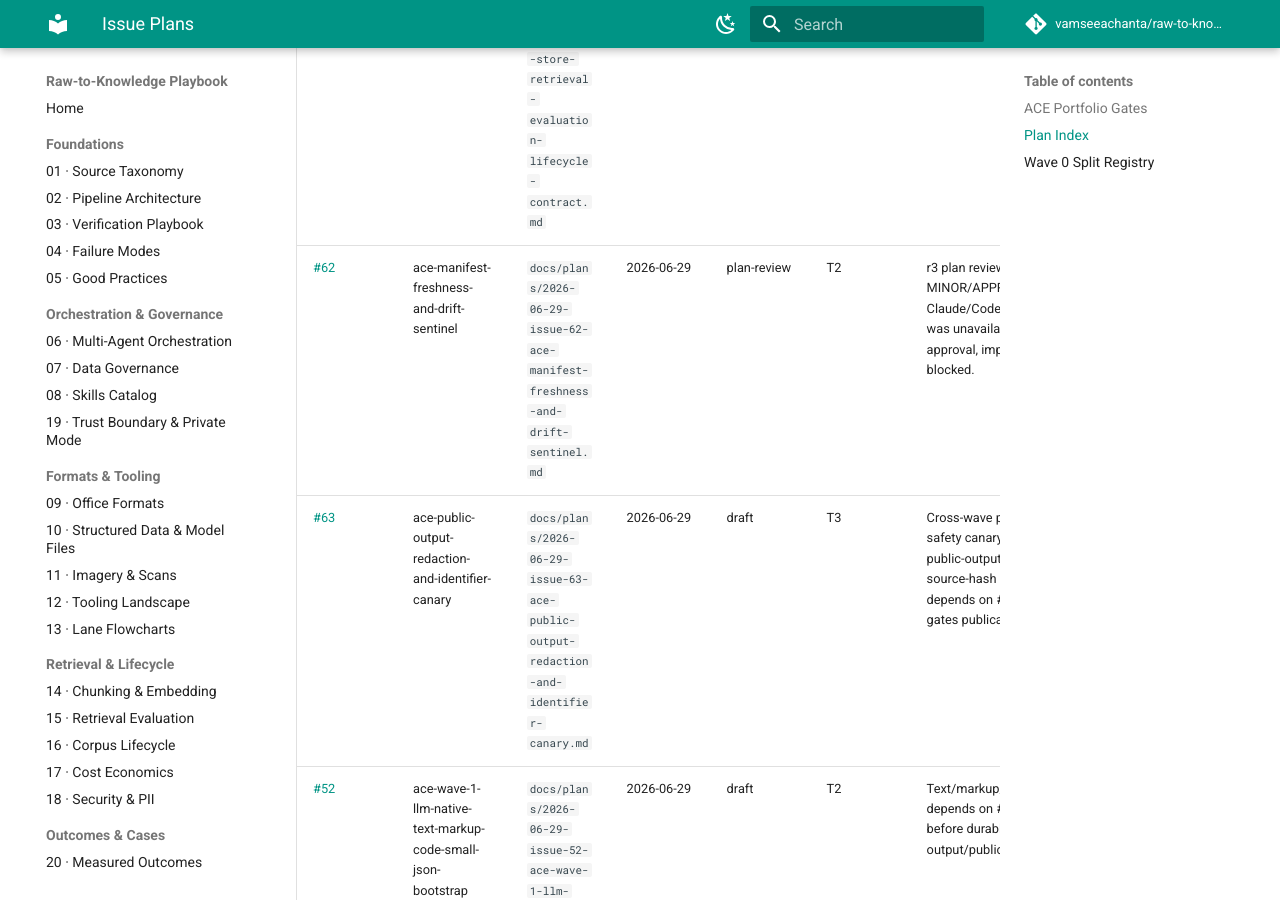
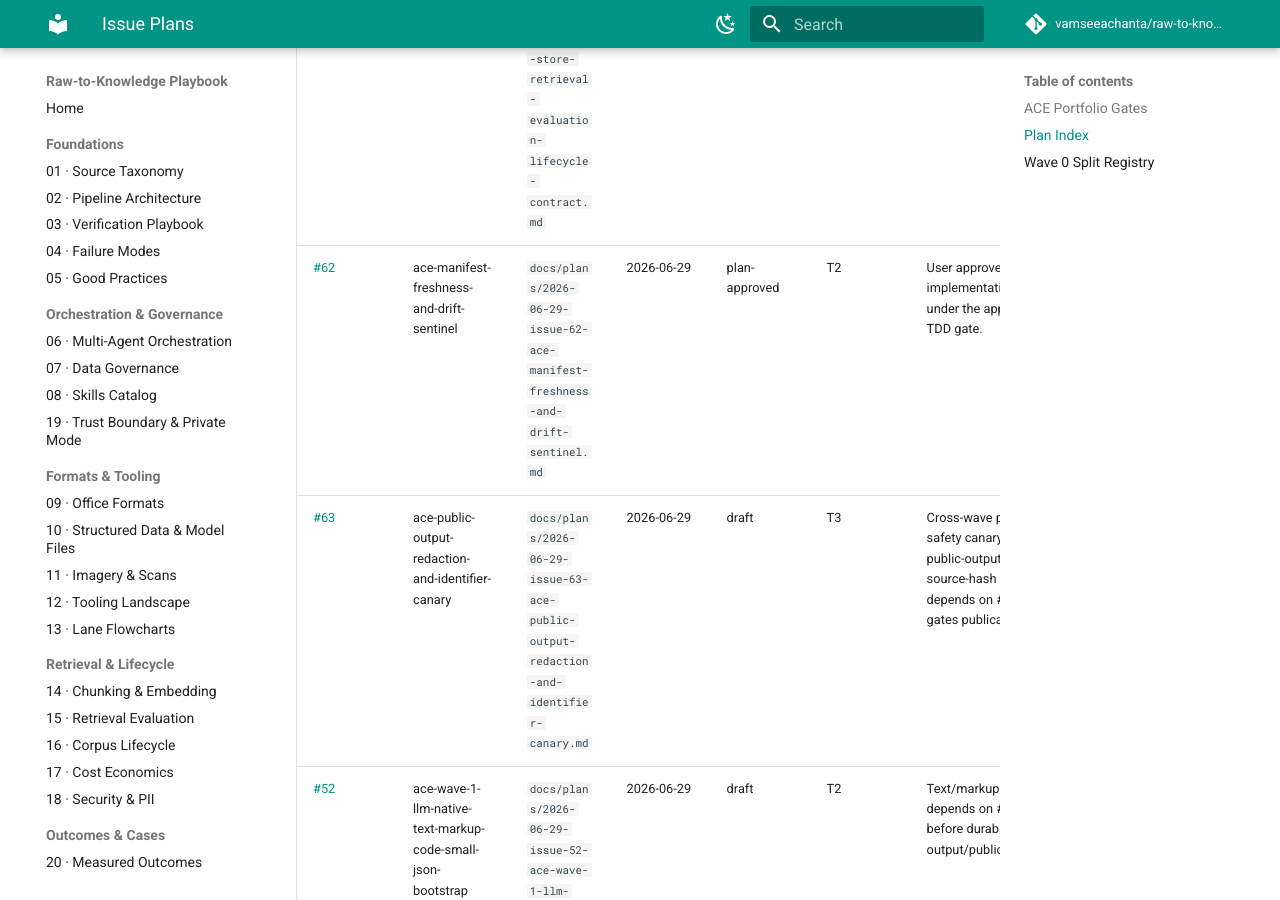
Before and after one commit to vamseeachanta/raw-to-knowledge-playbook, an MkDocs documentation site: the page built from docs/plans/README.md, in a window 1280 px wide and 900 px high, scrolled down 3362 px. Built offline with MkDocs 1.6.1 and Material for MkDocs 9.7.7, drawn with Linux system fonts in a browser that asks for light colours; comment, search, counter and statistics services are not loaded.

Commit message:
docs: record ace manifest sentinel approval

```diff
--- a/docs/plans/README.md
+++ b/docs/plans/README.md
@@ -33,7 +33,7 @@ CI validators in this repo must validate repo-local contracts, snapshots, and ap
 | [#67](https://github.com/vamseeachanta/raw-to-knowledge-playbook/issues/67) | ace-wave-0-bounded-sampling-firewall | `docs/plans/2026-06-30-issue-67-ace-wave-0-bounded-sampling-firewall.md` | 2026-06-30 | plan-review | T3 | r13 plan review returned MINOR from Claude/Codex while Gemini was unavailable; ready for user approval, implementation blocked. |
 | [#68](https://github.com/vamseeachanta/raw-to-knowledge-playbook/issues/68) | ace-public-surface-self-scan-control-plane | `docs/plans/2026-06-30-issue-68-ace-public-surface-self-scan-control-plane.md` | 2026-06-30 | draft | T3 | Blocked-draft scanner contract; not ready for plan review until [#66](https://github.com/vamseeachanta/raw-to-knowledge-playbook/issues/66) token fixture/private-field placeholder contract is planned/approved or #68 scope is explicitly narrowed. |
 | [#61](https://github.com/vamseeachanta/raw-to-knowledge-playbook/issues/61) | ace-cross-wave-knowledge-store-retrieval-evaluation-lifecycle-contract | `docs/plans/2026-06-29-issue-61-ace-cross-wave-knowledge-store-retrieval-evaluation-lifecycle-contract.md` | 2026-06-29 | draft | T3 | Cross-wave storage/retrieval/eval/lifecycle; depends on #51 and gates durable outputs for #52-#60. |
-| [#62](https://github.com/vamseeachanta/raw-to-knowledge-playbook/issues/62) | ace-manifest-freshness-and-drift-sentinel | `docs/plans/2026-06-29-issue-62-ace-manifest-freshness-and-drift-sentinel.md` | 2026-06-29 | plan-review | T2 | r3 plan review returned MINOR/APPROVE from Claude/Codex while Gemini was unavailable; ready for user approval, implementation blocked. |
+| [#62](https://github.com/vamseeachanta/raw-to-knowledge-playbook/issues/62) | ace-manifest-freshness-and-drift-sentinel | `docs/plans/2026-06-29-issue-62-ace-manifest-freshness-and-drift-sentinel.md` | 2026-06-29 | plan-approved | T2 | User approved 2026-07-01; implementation may proceed under the approved plan and TDD gate. |
 | [#63](https://github.com/vamseeachanta/raw-to-knowledge-playbook/issues/63) | ace-public-output-redaction-and-identifier-canary | `docs/plans/2026-06-29-issue-63-ace-public-output-redaction-and-identifier-canary.md` | 2026-06-29 | draft | T3 | Cross-wave public artifact safety canary; owns shared public-output config and source-hash policy sweep; depends on #51/#61 and gates publication. |
 | [#52](https://github.com/vamseeachanta/raw-to-knowledge-playbook/issues/52) | ace-wave-1-llm-native-text-markup-code-small-json-bootstrap | `docs/plans/2026-06-29-issue-52-ace-wave-1-llm-native-text-markup-code-small-json-bootstrap.md` | 2026-06-29 | draft | T2 | Text/markup/code/JSON pilot; depends on #51, and on #61 before durable output/publication. |
 | [#53](https://github.com/vamseeachanta/raw-to-knowledge-playbook/issues/53) | ace-wave-2-spreadsheets-csv-calculation-workbook-ingestion-lane | `docs/plans/2026-06-29-issue-53-ace-wave-2-spreadsheets-csv-calculation-workbook-ingestion-lane.md` | 2026-06-29 | draft | T3 | Spreadsheet/CSV/calculation workbook lane; depends on #51, and on #61 before durable output/publication. |
```
Also changed, not shown: .planning/plan-approved/62.md (added, +9 -0 lines), docs/plans/2026-06-29-issue-62-ace-manifest-freshness-and-drift-sentinel.md (+1 -1 lines), docs/plans/ace-share-ingestion-wave-coordination.md (+1 -1 lines).
